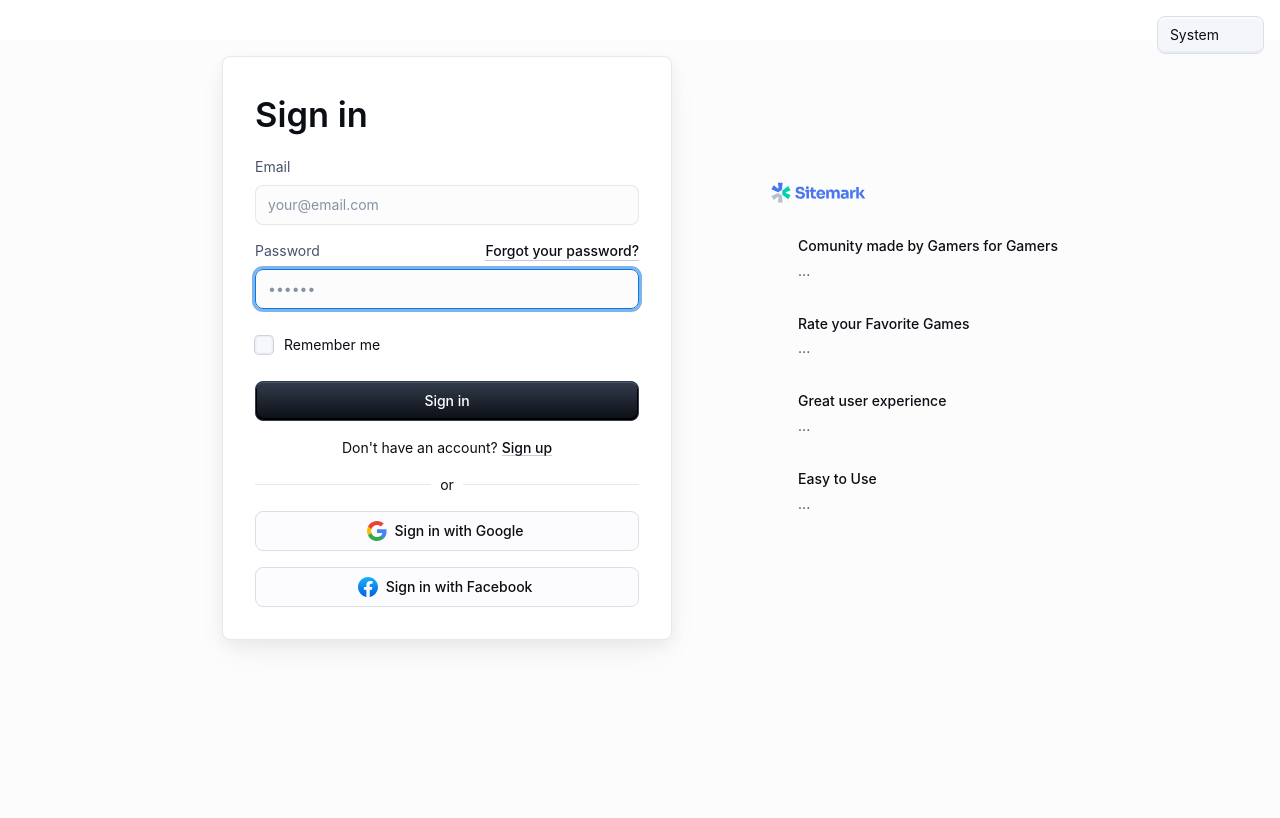
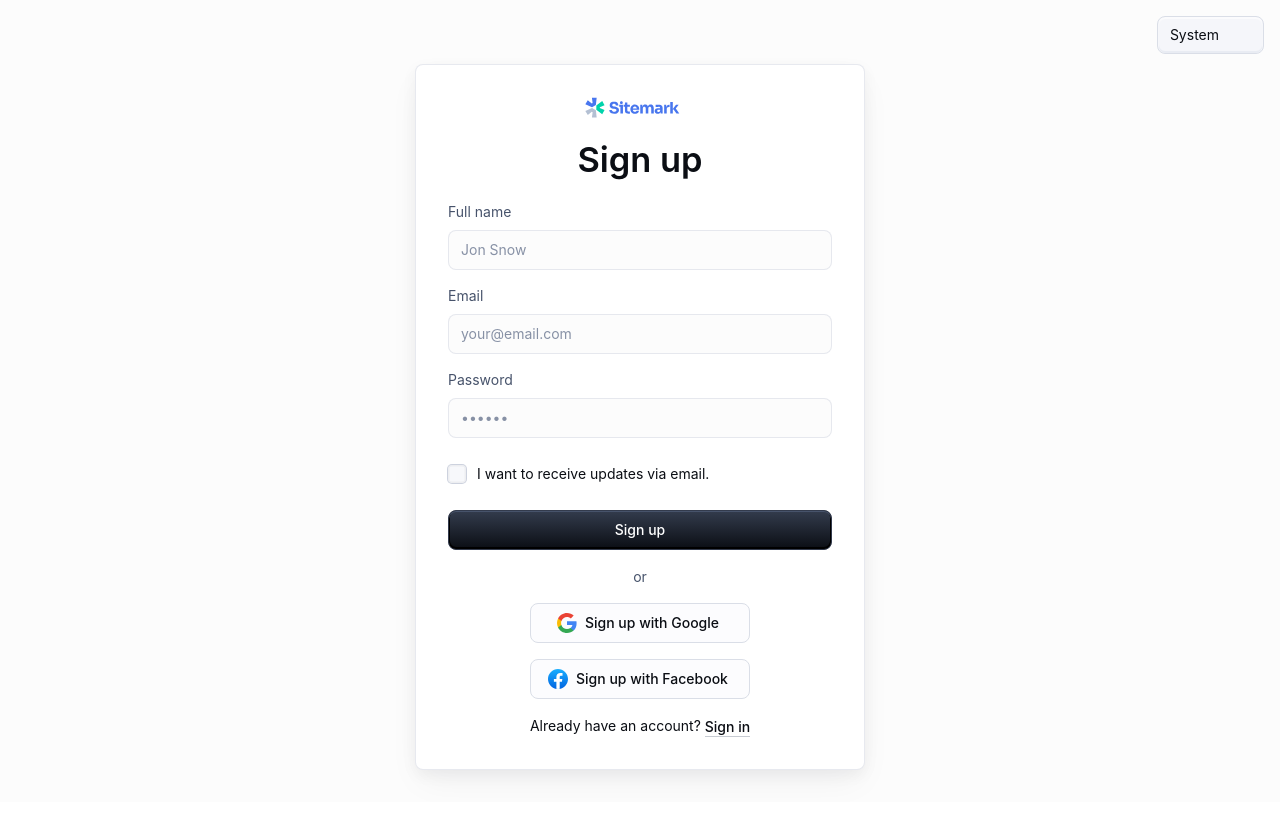
Before and after one commit to robertorincos/GamEaten, a React app in the folder frontend/: page /signup in a window 1280 px wide. Shown: the top 818 px of the page. Built offline with nearby package versions, Linux system fonts and the light colour scheme; some icons are missing; the HTML template or start-up script is replaced by a standard one.

Commit message:
fix cadastro

```diff
--- a/frontend/src/App.tsx
+++ b/frontend/src/App.tsx
@@ -1,11 +1,12 @@
 import './App.scss'
 // import HomePage from './pages/Home/Home-Page/HomePage'
 import SignInSide from './pages/Login/Sign-In/SignInSide'
+import SignUp from './pages/Login/Sign-Up/SignUp'
 
 function App() {
   return (
     <>
-      <SignInSide />
+      <SignUp/>
     </>
   )
 }
--- a/frontend/src/pages/Login/Sign-Up/SignUp.tsx
+++ b/frontend/src/pages/Login/Sign-Up/SignUp.tsx
@@ -1,7 +1,9 @@
 import * as React from 'react';
+import { useNavigate, Link as RouterLink } from 'react-router-dom'; // Import RouterLink
 import Box from '@mui/material/Box';
 import Button from '@mui/material/Button';
 import Checkbox from '@mui/material/Checkbox';
+import Container from '@mui/material/Container'; // Make sure this is imported correctly
 import CssBaseline from '@mui/material/CssBaseline';
 import Divider from '@mui/material/Divider';
 import FormControlLabel from '@mui/material/FormControlLabel';
@@ -10,25 +12,25 @@ import FormControl from '@mui/material/FormControl';
 import Link from '@mui/material/Link';
 import TextField from '@mui/material/TextField';
 import Typography from '@mui/material/Typography';
-import Stack from '@mui/material/Stack';
+import Alert from '@mui/material/Alert';
 import MuiCard from '@mui/material/Card';
 import { styled } from '@mui/material/styles';
+
 import AppTheme from '../../shared-theme/AppTheme';
 import ColorModeSelect from '../../shared-theme/ColorModeSelect';
 import { GoogleIcon, FacebookIcon, SitemarkIcon } from '../../../contexts/components/CustomIcons/CustomIcons';
 import { register } from '../../../api/auth';
 import { useState } from 'react';
-import Alert from '@mui/material/Alert';
-import { useNavigate } from 'react-router-dom';
 
 const Card = styled(MuiCard)(({ theme }) => ({
   display: 'flex',
   flexDirection: 'column',
-  alignSelf: 'center',
+  alignItems: 'center',
   width: '100%',
   padding: theme.spacing(4),
   gap: theme.spacing(2),
   margin: 'auto',
+  marginTop: theme.spacing(4),
   boxShadow:
     'hsla(220, 30%, 5%, 0.05) 0px 5px 15px 0px, hsla(220, 25%, 10%, 0.05) 0px 15px 35px -5px',
   [theme.breakpoints.up('sm')]: {
@@ -40,10 +42,14 @@ const Card = styled(MuiCard)(({ theme }) => ({
   }),
 }));
 
-const SignUpContainer = styled(Stack)(({ theme }) => ({
-  height: 'calc((1 - var(--template-frame-height, 0)) * 100dvh)',
-  minHeight: '100%',
+const SignUpContainer = styled(Container)(({ theme }) => ({
+  minHeight: '100vh',
+  display: 'flex',
+  flexDirection: 'column',
+  justifyContent: 'center',
+  alignItems: 'center',
   padding: theme.spacing(2),
+  position: 'relative',
   [theme.breakpoints.up('sm')]: {
     padding: theme.spacing(4),
   },
@@ -73,7 +79,10 @@ export default function SignUp(props: { disableCustomTheme?: boolean }) {
   const [isSubmitting, setIsSubmitting] = useState(false);
   const [submitError, setSubmitError] = useState('');
   const [submitSuccess, setSubmitSuccess] = useState('');
-  const navigate = useNavigate();
+  const navigate = (path: string) => {
+    console.log(`Would navigate to ${path}`);
+    // In a real app, this would use history to navigate
+  };
 
   const validateInputs = () => {
     const email = document.getElementById('email') as HTMLInputElement;
@@ -159,13 +168,13 @@ export default function SignUp(props: { disableCustomTheme?: boolean }) {
     <AppTheme {...props}>
       <CssBaseline enableColorScheme />
       <ColorModeSelect sx={{ position: 'fixed', top: '1rem', right: '1rem' }} />
-      <SignUpContainer direction="column" justifyContent="space-between">
+      <SignUpContainer maxWidth="sm">
         <Card variant="outlined">
           <SitemarkIcon />
           <Typography
             component="h1"
             variant="h4"
-            sx={{ width: '100%', fontSize: 'clamp(2rem, 10vw, 2.15rem)' }}
+            sx={{ width: '100%', textAlign: 'center', fontSize: 'clamp(2rem, 10vw, 2.15rem)' }}
           >
             Sign up
           </Typography>
@@ -185,7 +194,7 @@ export default function SignUp(props: { disableCustomTheme?: boolean }) {
           <Box
             component="form"
             onSubmit={handleSubmit}
-            sx={{ display: 'flex', flexDirection: 'column', gap: 2 }}
+            sx={{ display: 'flex', flexDirection: 'column', gap: 2, width: '100%' }}
           >
             <FormControl>
               <FormLabel htmlFor="name">Full name</FormLabel>
@@ -213,7 +222,7 @@ export default function SignUp(props: { disableCustomTheme?: boolean }) {
                 variant="outlined"
                 error={emailError}
                 helperText={emailErrorMessage}
-                color={passwordError ? 'error' : 'primary'}
+                color={emailError ? 'error' : 'primary'} // Should use emailError, not passwordError
               />
             </FormControl>
             <FormControl>
@@ -268,7 +277,8 @@ export default function SignUp(props: { disableCustomTheme?: boolean }) {
             <Typography sx={{ textAlign: 'center' }}>
               Already have an account?{' '}
               <Link
-                href="/material-ui/getting-started/templates/sign-in/"
+                component="button"
+                onClick={() => navigate('/login')}
                 variant="body2"
                 sx={{ alignSelf: 'center' }}
               >
```
